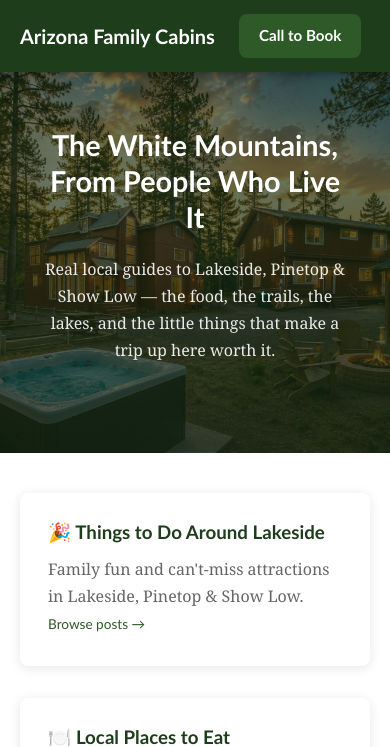
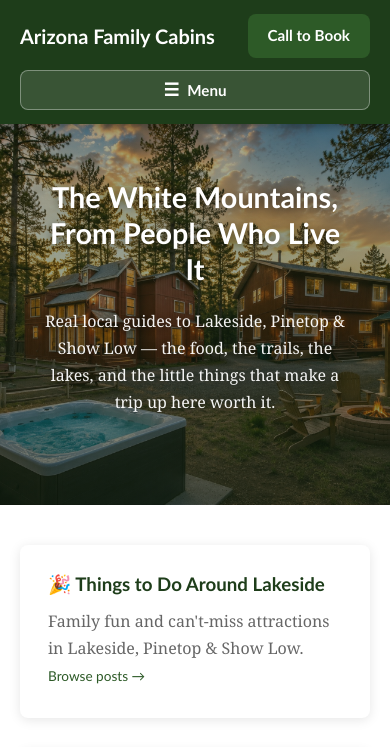
Before and after one commit to shiloh-lundahl/arizonafamilycabins, a Flask app: page /blog/ in a window 390 px wide. Shown: the top 747 px of the page. Run offline with Flask 3, Linux system fonts and the light colour scheme; some libraries are stand-ins or nearby versions.

Commit message:
Add mobile Menu dropdown; lighten hero image overlay
Co-Authored-By: Claude Opus 4.8 <noreply@anthropic.com>

```diff
--- a/static/css/style.css
+++ b/static/css/style.css
@@ -41,16 +41,19 @@ ul { list-style: none; }
 /* ── Header ─────────────────────────────────────────────────── */
 .site-header { background: var(--pine-dk); color: var(--white); position: sticky; top: 0; z-index: 100; box-shadow: 0 2px 8px rgba(0,0,0,.3); }
 .header-inner { display: flex; align-items: center; gap: 24px; padding-top: 14px; padding-bottom: 14px; }
-.logo { color: var(--white); text-decoration: none; font-family: "Trebuchet MS", Arial, sans-serif; font-size: 1.25rem; font-weight: 700; white-space: nowrap; flex-shrink: 0; }
-.main-nav { display: flex; gap: 20px; flex: 1; flex-wrap: wrap; }
+.logo { color: var(--white); text-decoration: none; font-family: "Trebuchet MS", Arial, sans-serif; font-size: 1.25rem; font-weight: 700; white-space: nowrap; flex-shrink: 0; order: 1; }
+.main-nav { display: flex; gap: 20px; flex: 1; flex-wrap: wrap; order: 2; }
 .main-nav a { color: rgba(255,255,255,.85); text-decoration: none; font-family: "Trebuchet MS", Arial, sans-serif; font-size: .9rem; white-space: nowrap; }
 .main-nav a:hover { color: var(--white); }
-.header-cta { white-space: nowrap; flex-shrink: 0; padding: 9px 20px; }
+.header-cta { white-space: nowrap; flex-shrink: 0; padding: 9px 20px; order: 3; }
+/* Mobile menu button — hidden on desktop, shown on small screens */
+.nav-toggle { display: none; order: 2; background: rgba(255,255,255,.12); border: 1px solid rgba(255,255,255,.35); color: var(--white); font-family: "Trebuchet MS", Arial, sans-serif; font-size: .95rem; font-weight: 700; padding: 10px 16px; border-radius: var(--radius); cursor: pointer; align-items: center; gap: 8px; }
+.nav-toggle .nav-toggle-bars { font-size: 1.1rem; line-height: 1; }
 
 /* ── Hero ───────────────────────────────────────────────────── */
-.hero { background: linear-gradient(rgba(20,40,18,.62), rgba(20,40,18,.72)), url('/static/img/hero.jpg'); background-size: cover; background-position: center; color: var(--white); padding: 96px 20px; text-align: center; }
-.hero h1 { font-size: clamp(1.8rem, 4vw, 3rem); margin-bottom: 20px; }
-.hero .tagline { font-size: clamp(1rem, 2vw, 1.25rem); opacity: .9; margin-bottom: 32px; max-width: 700px; margin-left: auto; margin-right: auto; }
+.hero { background: linear-gradient(rgba(22,42,20,.38), rgba(22,42,20,.55)), url('/static/img/hero.jpg'); background-size: cover; background-position: center; color: var(--white); padding: 96px 20px; text-align: center; }
+.hero h1 { font-size: clamp(1.8rem, 4vw, 3rem); margin-bottom: 20px; text-shadow: 0 2px 10px rgba(0,0,0,.5); }
+.hero .tagline { font-size: clamp(1rem, 2vw, 1.25rem); opacity: .95; margin-bottom: 32px; max-width: 700px; margin-left: auto; margin-right: auto; text-shadow: 0 1px 8px rgba(0,0,0,.55); }
 .hero-ctas { display: flex; gap: 16px; justify-content: center; flex-wrap: wrap; }
 .hero-badge { display: inline-block; background: rgba(255,255,255,.15); border: 1px solid rgba(255,255,255,.3); border-radius: 999px; padding: 6px 16px; font-size: .85rem; margin-bottom: 24px; }
 
@@ -213,8 +216,14 @@ ul { list-style: none; }
 
 /* ── Responsive ──────────────────────────────────────────────── */
 @media (max-width: 768px) {
-  .header-inner { flex-wrap: wrap; }
-  .main-nav { display: none; }
+  .header-inner { flex-wrap: wrap; row-gap: 12px; }
+  .logo { order: 1; flex: 1; }
+  .header-cta { order: 2; }
+  .nav-toggle { display: inline-flex; order: 3; width: 100%; justify-content: center; }
+  /* nav is a full-width dropdown, hidden until the Menu button is tapped */
+  .main-nav { order: 4; width: 100%; display: none; flex-direction: column; gap: 0; }
+  .site-header.nav-open .main-nav { display: flex; }
+  .main-nav a { padding: 14px 4px; font-size: 1rem; border-top: 1px solid rgba(255,255,255,.14); }
   .hero { padding: 48px 20px; }
   .section { padding: 40px 0; }
   .cabin-cards { gap: 20px; }
--- a/templates/base.html
+++ b/templates/base.html
@@ -59,15 +59,19 @@
 <header class="site-header">
   <div class="container header-inner">
     <a href="/" class="logo">Arizona Family Cabins</a>
-    <nav class="main-nav">
+    <a href="tel:{{ phone_raw }}" class="btn btn-primary header-cta">Call to Book</a>
+    <button class="nav-toggle" type="button" aria-label="Open menu" aria-expanded="false" aria-controls="mainNav">
+      <span class="nav-toggle-bars">☰</span> Menu
+    </button>
+    <nav class="main-nav" id="mainNav">
       <a href="/parkway-lodge/">Parkway Lodge</a>
       <a href="/mohave-cabin-treehouse/">Mohave Cabin</a>
       <a href="/availability/">Availability</a>
       <a href="/how-to-book/">How to Book</a>
       <a href="/about/">About</a>
       <a href="/blog/">Blog</a>
+      <a href="/contact/">Contact</a>
     </nav>
-    <a href="tel:{{ phone_raw }}" class="btn btn-primary header-cta">Call to Book</a>
   </div>
 </header>
 
@@ -118,6 +122,19 @@
   </div>
 </footer>
 
+<script>
+  (function () {
+    var t = document.querySelector('.nav-toggle');
+    var h = document.querySelector('.site-header');
+    if (t && h) {
+      t.addEventListener('click', function () {
+        var open = h.classList.toggle('nav-open');
+        t.setAttribute('aria-expanded', open ? 'true' : 'false');
+        t.setAttribute('aria-label', open ? 'Close menu' : 'Open menu');
+      });
+    }
+  })();
+</script>
 <script src="{{ url_for('static', filename='js/calendar.js') }}" defer></script>
 </body>
 </html>
```
